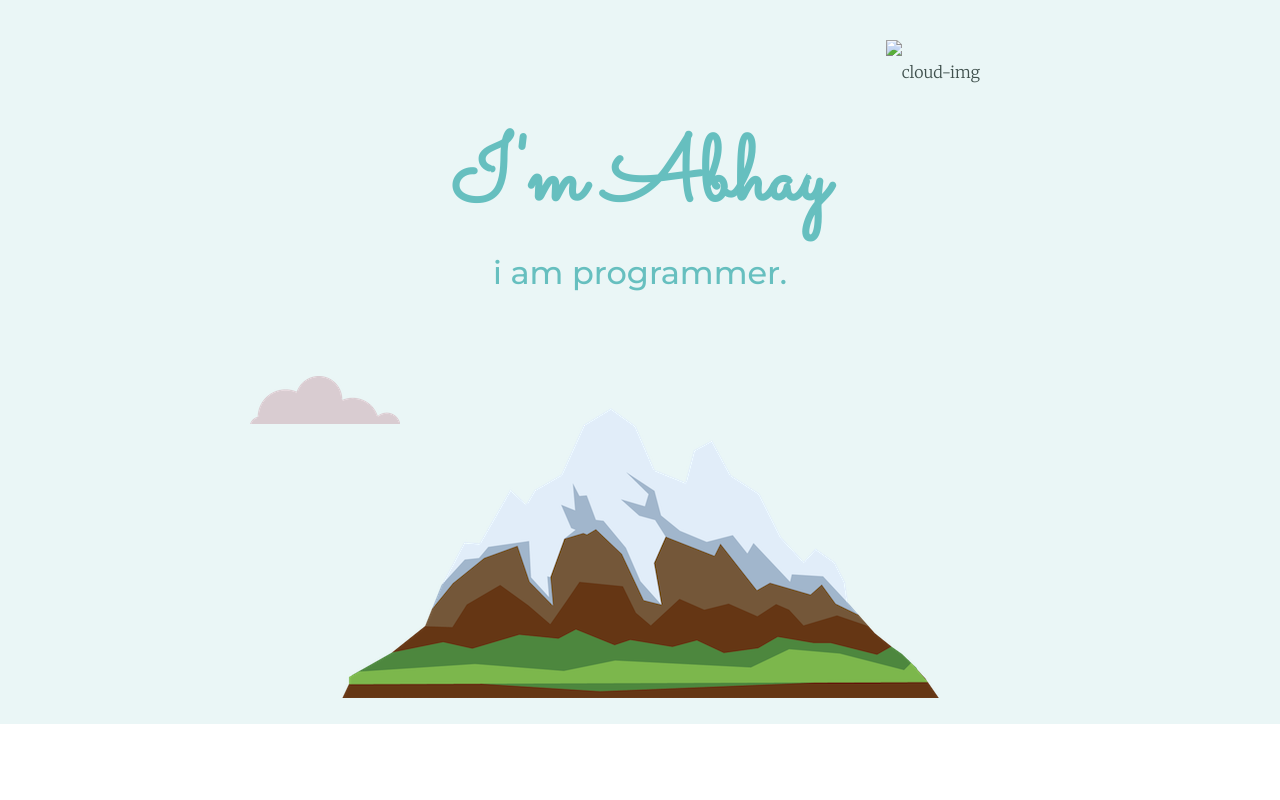
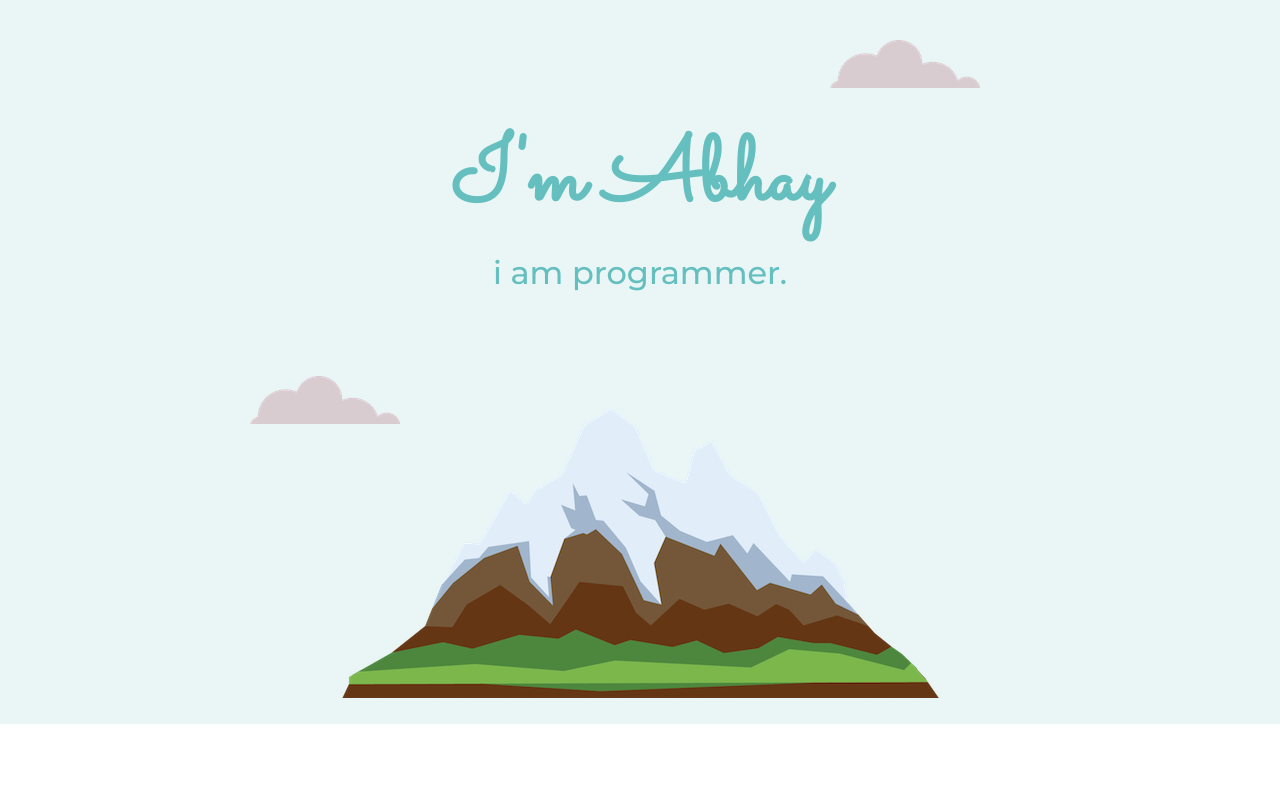
Before and after one commit to abhay2025/profile, a plain HTML site: page index.html in a window 1280 px wide. Shown: the top 800 px of the page. Drawn offline with Linux system fonts and the light colour scheme.

Commit message:
Update index.html

```diff
--- a/index.html
+++ b/index.html
@@ -11,8 +11,7 @@
 </head>
 <body>
     <div class="top-container">
-    <img class="top-cloud" src="![cloud](https://user-images.githubusercontent.com/69841673/92566403-d07d1d80-f299-11ea-8913-dbb7d686959f.png)
-" alt="cloud-img">
+    <img class="top-cloud" src="cloud.png" alt="cloud-img">
         <h1>I'm Abhay</h1>
         <h2 class="program">i am programmer.</h2>
 
```
